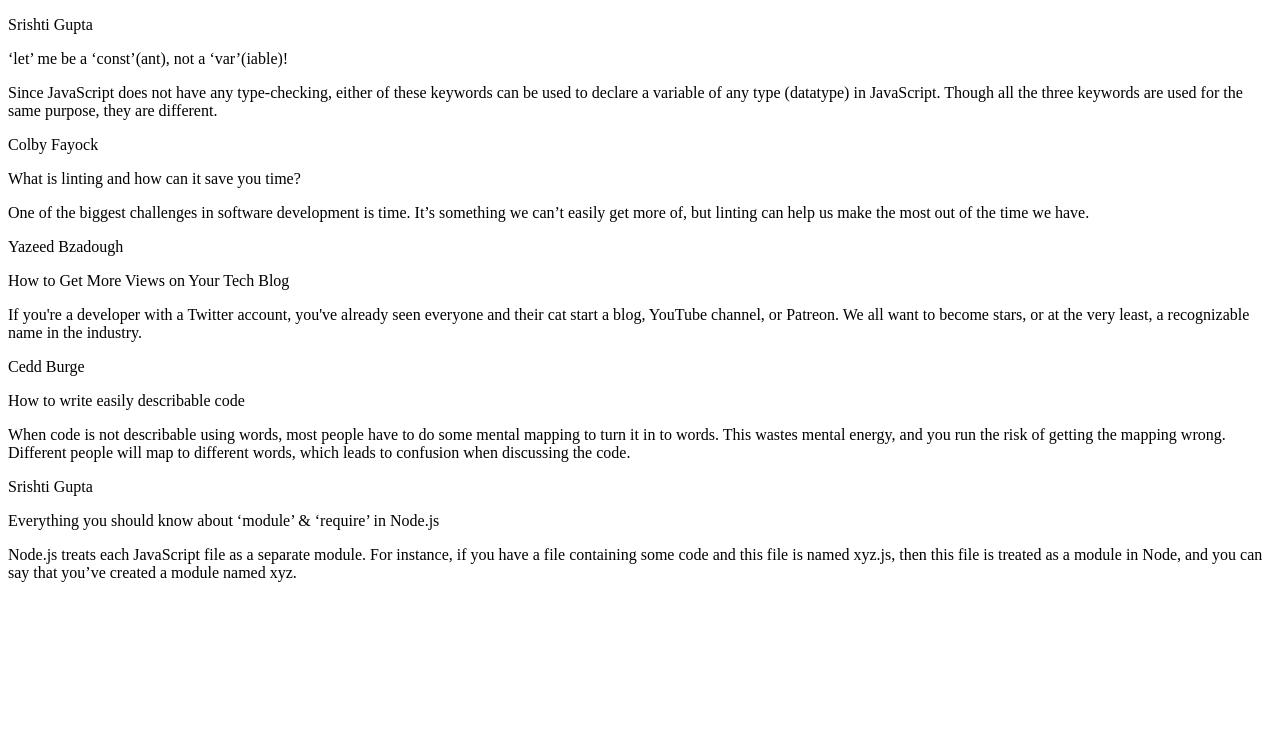
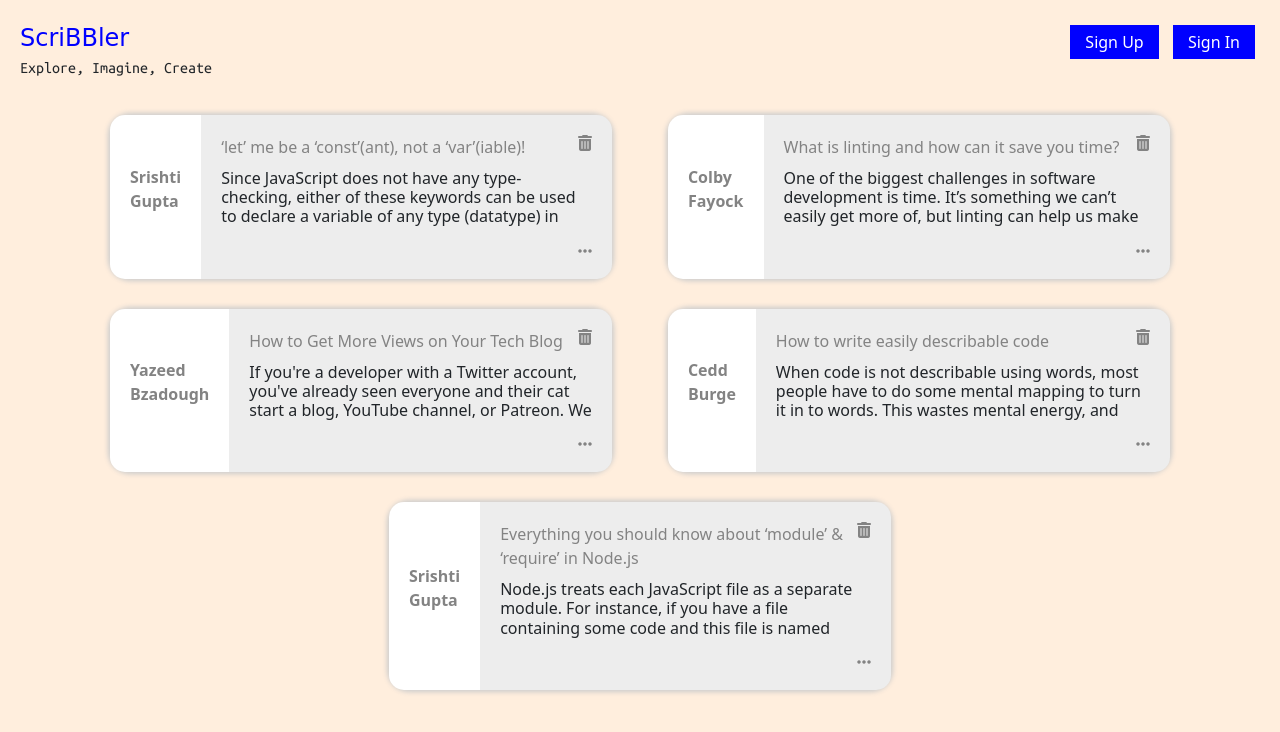
Before and after one commit to sandy4245/Scribbler, a plain HTML site: page html/postslist.html in a window 1280 px wide. Drawn offline with nearby package versions, Linux system fonts and the light colour scheme; a web font is replaced by a local one.

Commit message:
postslist page added

```diff
--- a/html/postslist.html
+++ b/html/postslist.html
@@ -2,129 +2,260 @@
 <html>
 
 <head>
+  <!-- Required meta tags -->
+  <meta charset="utf-8">
+  <meta name="viewport" content="width=device-width, initial-scale=1">
+
+  <!-- Bootstrap CSS -->
+  <link href="https://cdn.jsdelivr.net/npm/bootstrap@5.0.0/dist/css/bootstrap.min.css" rel="stylesheet" integrity="sha384-wEmeIV1mKuiNpC+IOBjI7aAzPcEZeedi5yW5f2yOq55WWLwNGmvvx4Um1vskeMj0" crossorigin="anonymous">
+
  <!-- TODO: Include Font Awesome file here -->
+ <script src="https://use.fontawesome.com/dc2e1fc857.js"></script>
+
+
  <!-- TODO: Include Google Fonts file here -->
+ <link rel="preconnect" href="https://fonts.gstatic.com">
+ <link href="https://fonts.googleapis.com/css2?family=Montez&display=swap" rel="stylesheet">
+ <link href="https://fonts.googleapis.com/css2?family=Montez&family=Ubuntu+Mono&display=swap" rel="stylesheet">
+
+     <!--CSS files added for postslist.html and common styling-->
+     <link href='../styles/common.css' rel='stylesheet' type='text/css'>
+     <link href='../styles/postslist.css' rel='stylesheet' type='text/css'>
 </head>
 
 <body>
     <!-- TODO: Include code for header here -->
+    <header class="header">
+        <div class="title">
+          <p class="heading">ScriBBler</p>
+          <p class="sub-heading">Explore, Imagine, Create</p>
+        </div>
+        <div class="btn-wrapper">
+            <button id="signUpBtn">Sign Up</button>
+            <button id="signInBtn">Sign In</button>
+        </div>
+         <!-- The Sign Up Modal -->
+      <div id="signUpModal" class="modal">
+        <!-- Modal content -->
+        <div class="modal-content">
+          <div class="modal-header"><h2 class="modal-heading">Get Started</h2>
+            <span class="close-icon" id="closeSignUp"><i class="fa fa-times fa-lg" aria-hidden="true"></i
+            ></span>
 
-    <!-- ATTENTION: The HTML code for the list of posts has been given to you. You can feel free to add/delete/modify this code. You need to write the proper CSS and JavaScript code corresponding to this page so that the result looks like the screenshots given to you in the Project Statement. -->
+          </div>
+          <div class="modal-body">
+            <form action="">
+              <div class="form-group">
+                <label for="name">Name</label>
+                <input type="text" class="form-control" id="name" placeholder="Enter your name" required="true"/>
+              </div>
+              <div class="form-group">
+                <label for="username">Username</label>
+                <input type="text" class="form-control" id="username" placeholder="Enter your username" required="true"/>
+              </div>
+              <div class="form-group">
+                <label for="pwd">Password</label>
+                <input type="password" class="form-control" id="pwd" placeholder="Enter your password" required="true"/>
+              </div>
+              <div class="form-group">
+                <label for="cnfpwd">Confirm Password</label>
+                <input type="password" class="form-control" id="cnfpwd" placeholder="Re-enter your password" required="true"/>
+              </div>
+              <button type="submit" class="btn btn-success signup-btn">Sign Up</button>
+            </form>
+          </div>
+        </div>
+      </div>
+
+     <!-- The Sign In Modal -->
+     <div id="signInModal" class="modal">
+        <!-- Modal content -->
+        <div class="modal-content">
+          <div class="modal-header"> <h2 class="modal-heading">Welcome Back!</h2>
+            <span class="close-icon" id="closeSignIn"><i class="fa fa-times fa-lg" aria-hidden="true"></i>
+            </span>
+          </div>
+          <div class="modal-body">
+            <form action="">
+              <div class="form-group">
+                <label for="username">Username</label>
+                <input type="text" class="form-control" id="username" placeholder="Enter your username" required="true"/>
+              </div>
+              <div class="form-group">
+                <label for="pwd">Password</label>
+                <input type="password" class="form-control" id="pwd" placeholder="Enter your password" required="true"/>
+              </div>
+              <button type="submit" class="btn btn-success signin-btn">Sign In</button>
+              <p class="not-member">
+                Not a member? <span id="signUpLink">Sign Up</span>
+              </p>
+            </form>
+          </div>
+        </div>
+      </div>
+    </header>
 
     <!-- list of all posts starts here -->
-    <div>
-
+    <div class="posts-wrapper">
         <!-- post 1 starts here -->
-        <div>
-            <div>
+        <div class="post">
+          <div class="username">
             <p>Srishti Gupta</p>
           </div>
 
-            <div>
-                <div>
+          <div class="content-wrapper">
+            <div class="title">
               <p>‘let’ me be a ‘const’(ant), not a ‘var’(iable)!</p>
               <span>
                 <!-- TODO: Include Font Awesome icon for delete icon here -->
+                <i class="fa fa-trash delete-icon" aria-hidden="true"></i>
               </span>
             </div>
-                <p>Since JavaScript does not have any type-checking, either of these keywords can be used to declare a variable of any type (datatype) in JavaScript. Though all the three keywords are used for the same purpose, they are different.</p>
+            <p class="content">
+              Since JavaScript does not have any type-checking, either of these
+              keywords can be used to declare a variable of any type (datatype) in
+              JavaScript. Though all the three keywords are used for the same
+              purpose, they are different.
+            </p>
             <span>
               <!-- TODO: Include Font Awesome icon for horizontal ellipsis icon here -->
+              <i class="fa fa-ellipsis-h dots"></i>
             </span>
           </div>
         </div>
         <!-- post 1 ends here -->
-
 <!-- post 2 starts here -->
-        <div>
-            <div>
+<div class="post">
+    <div class="username">
       <p>Colby Fayock</p>
     </div>
 
-            <div>
-                <div>
+    <div class="content-wrapper">
+      <div class="title">
         <p>What is linting and how can it save you time?</p>
         <span>
           <!-- TODO: Include Font Awesome icon for delete icon here -->
+          <i class="fa fa-trash delete-icon" aria-hidden="true"></i>
         </span>
       </div>
-                <p>One of the biggest challenges in software development is time. It’s something we can’t easily get more of, but linting can help us make the most out of the time we have.</p>
+      <p class="content">
+        One of the biggest challenges in software development is time. It’s
+        something we can’t easily get more of, but linting can help us make
+        the most out of the time we have.
+      </p>
       <span>
         <!-- TODO: Include Font Awesome icon for horizontal ellipsis icon here -->
+        <i class="fa fa-ellipsis-h dots"></i>
       </span>
     </div>
   </div>
   <!-- post 2 ends here -->
 
   <!-- post 3 starts here -->
-        <div>
-            <div>
+  <div class="post">
+    <div class="username">
       <p>Yazeed Bzadough</p>
     </div>
 
-            <div>
-                <div>
+    <div class="content-wrapper">
+      <div class="title">
         <p>How to Get More Views on Your Tech Blog</p>
         <span>
           <!-- TODO: Include Font Awesome icon for delete icon here -->
+          <i class="fa fa-trash delete-icon" aria-hidden="true"></i>
         </span>
       </div>
-                <p>If you're a developer with a Twitter account, you've already seen everyone and their cat start a blog, YouTube channel, or Patreon. We all want to become stars, or at the very least, a recognizable name in the industry.</p>
+      <p class="content">
+        If you're a developer with a Twitter account, you've already seen
+        everyone and their cat start a blog, YouTube channel, or Patreon. We
+        all want to become stars, or at the very least, a recognizable name
+        in the industry.
+      </p>
       <span>
         <!-- TODO: Include Font Awesome icon for horizontal ellipsis icon here -->
+        <i class="fa fa-ellipsis-h dots"></i>
       </span>
     </div>
   </div>
   <!-- post 3 ends here -->
 
   <!-- post 4 starts here -->
-        <div>
-            <div>
+  <div class="post">
+    <div class="username">
       <p>Cedd Burge</p>
     </div>
 
-            <div>
-                <div>
+    <div class="content-wrapper">
+      <div class="title">
         <p>How to write easily describable code</p>
         <span>
           <!-- TODO: Include Font Awesome icon for delete icon here -->
+          <i class="fa fa-trash delete-icon" aria-hidden="true"></i>
         </span>
       </div>
-                <p>When code is not describable using words, most people have to do some mental mapping to turn it in to words. This wastes mental energy, and you run the risk of getting the mapping wrong. Different people will map to different words, which
-                    leads to confusion when discussing the code.</p>
+      <p class="content">
+        When code is not describable using words, most people have to do
+        some mental mapping to turn it in to words. This wastes mental
+        energy, and you run the risk of getting the mapping wrong. Different
+        people will map to different words, which leads to confusion when
+        discussing the code.
+      </p>
       <span>
         <!-- TODO: Include Font Awesome icon for horizontal ellipsis icon here -->
+        <i class="fa fa-ellipsis-h dots"></i>
       </span>
     </div>
   </div>
   <!-- post 4 ends here -->
 
   <!-- post 5 starts here -->
-        <div>
-            <div>
+  <div class="post">
+    <div class="username">
       <p>Srishti Gupta</p>
     </div>
 
-            <div>
-                <div>
-                    <p>Everything you should know about ‘module’ & ‘require’ in Node.js</p>
+    <div class="content-wrapper">
+      <div class="title">
+        <p>
+          Everything you should know about ‘module’ & ‘require’ in Node.js
+        </p>
         <span>
           <!-- TODO: Include Font Awesome icon for delete icon here -->
+          <i class="fa fa-trash delete-icon" aria-hidden="true"></i>
         </span>
       </div>
-                <p>Node.js treats each JavaScript file as a separate module. For instance, if you have a file containing some code and this file is named xyz.js, then this file is treated as a module in Node, and you can say that you’ve created a module
-                    named xyz.</p>
+      <p class="content">
+        Node.js treats each JavaScript file as a separate module. For
+        instance, if you have a file containing some code and this file is
+        named xyz.js, then this file is treated as a module in Node, and you
+        can say that you’ve created a module named xyz.
+      </p>
       <span>
         <!-- TODO: Include Font Awesome icon for horizontal ellipsis icon here -->
+        <i class="fa fa-ellipsis-h dots"></i>
       </span>
     </div>
   </div>
   <!-- post 5 ends here -->
 
   <!-- TODO: Write code for delete post modal here -->
-
+  <div id="deletePostModal" class="modal">
+    <!-- Modal content -->
+    <div class="modal-content">
+      <div class="modal-body">
+        <p>Are you sure you want to delete this post?</p>
+        <div class="button-wrapper">
+          <button class="btn btn-success" id="confirmDelete">Yes</button>
+          <button class="btn btn-danger" id="cancelDelete">No</button>
+        </div>
+      </div>
+    </div>
+  </div>
 </div>
 <!-- list of all posts ends here -->
+    <script src="https://cdn.jsdelivr.net/npm/bootstrap@5.0.0/dist/js/bootstrap.bundle.min.js" integrity="sha384-p34f1UUtsS3wqzfto5wAAmdvj+osOnFyQFpp4Ua3gs/ZVWx6oOypYoCJhGGScy+8" crossorigin="anonymous"></script>
+    <script src='../scripts/common.js'> </script>
+    <script src='../scripts/postslist.js'> </script>
 </body>
 
 </html>
--- /dev/null
+++ b/styles/postslist.css
@@ -0,0 +1,70 @@
+body {
+    background-color: #ffeedd;
+}
+.posts-wrapper {
+    display: flex;
+    flex-wrap: wrap;
+    align-items: center;
+    padding: 20px 5%;
+}
+.post {
+    width: 45%;
+    margin: 15px auto;
+    display: flex;
+    border-radius: 20px;
+    box-shadow: 0 0 5px 2px #ccc;
+}
+.post:hover {
+    box-shadow: 0 0 20px 10px #ccc;
+}
+.post .username {
+    background-color: white;
+    padding: 20px;
+    border-top-left-radius: 15px;
+    border-bottom-left-radius: 15px;
+    display: flex;
+    align-items: center;
+}
+.post .username p {
+    color: #838383;
+    font-weight: bold;
+}
+.post .content-wrapper {
+    background-color: #ededed;
+    padding: 20px;
+    border-top-right-radius: 15px;
+    border-bottom-right-radius: 15px;
+}
+.post .content-wrapper .title {
+    color: #838383;
+    display: flex;
+    justify-content: space-between;
+    margin-bottom: 10px;
+}
+.post .content-wrapper .title p {
+    margin: 0 10px 0 0;
+}
+.post .content-wrapper .content {
+    line-height: 1.2em;
+    height: 3.6em;
+    overflow: hidden;
+}
+.fa-trash,
+.fa-ellipsis-h {
+    color: #838383;
+    float: right;
+    cursor: pointer;
+}
+#deletePostModal .modal-content {
+    width: 24%;
+    margin: 15% auto;
+}
+#deletePostModal .button-wrapper {
+    display: flex;
+    justify-content: space-between;
+    margin-top: 30px;
+}
+#deletePostModal .button-wrapper button {
+    padding: 5px 20px;
+    border-radius: 0;
+}
```
Also changed, not shown: scripts/postslist.js (added, +54 -0 lines), html/post.html (added). Lines whose indentation alone changed are shown as unchanged.
